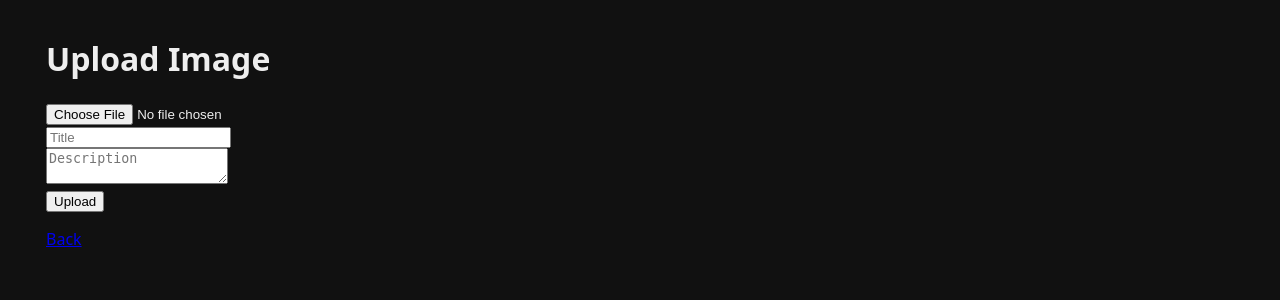
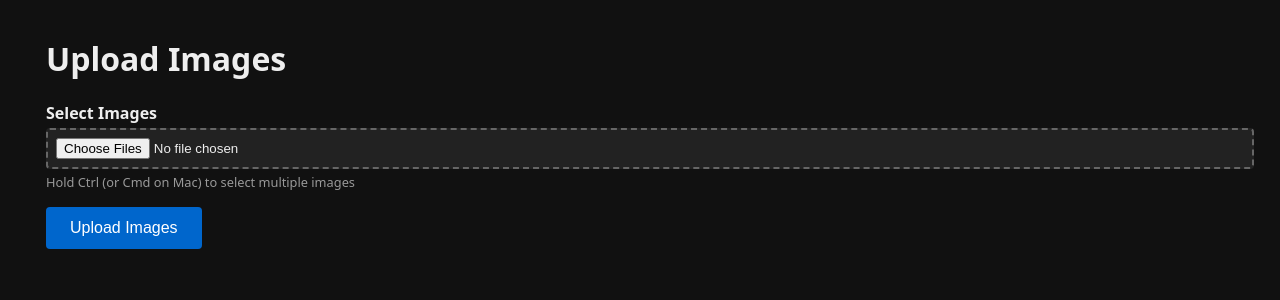
Before and after one commit to ryanlane/epaper-image-frame, a FastAPI app: page /upload in a window 1280 px wide. Shown: the part 89-389 px from the top of the page. Run offline with FastAPI, Linux system fonts and the light colour scheme.

Commit message:
added multi image upload support
fixed some other issues as well

```diff
--- a/app.py
+++ b/app.py
@@ -1,6 +1,7 @@
 import os, random, threading, time
 from datetime import datetime, timezone
-from fastapi import FastAPI, Request, UploadFile, File, Form, Depends
+from typing import List
+from fastapi import FastAPI, Request, UploadFile, File, Form, Depends, HTTPException
 from fastapi.responses import RedirectResponse, JSONResponse
 from fastapi.staticfiles import StaticFiles
 from fastapi.templating import Jinja2Templates
@@ -45,19 +46,60 @@
     return templates.TemplateResponse("upload.html", {"request": request})
 
 @app.post("/upload")
-def upload(file: UploadFile = File(...),
-           title: str = Form(""),
-           description: str = Form(""),
-           db: Session = Depends(get_db)):
+async def upload(request: Request, db: Session = Depends(get_db)):
+    print("Upload endpoint called")
+
+    form = await request.form()
+    print(f"Form keys: {list(form.keys())}")
+
+    # Get title and description
+    title = form.get("title", "")
+    description = form.get("description", "")
+    print(f"Title: '{title}', Description: '{description}'")
+
+    # Get files - FastAPI/Starlette handles multiple files from single input differently
+    files = form.getlist("files")
+    print(f"Received {len(files)} files")
+
     s = db.query(Settings).first()
-    fname, w, h, exif_json = save_upload(file, s.image_root, s.thumb_root)
-    # sort_order = max + 1
-    max_order = db.query(Image).count()
-    img = Image(filename=fname, original_name=file.filename, title=title,
-                description=description, exif_json=exif_json,
-                width=w, height=h, sort_order=max_order+1)
-    db.add(img); db.commit()
+    uploaded_count = 0
+
+    for i, file in enumerate(files):
+        if hasattr(file, 'filename') and file.filename:  # Make sure it's actually a file
+            print(f"Processing file {i+1}: {file.filename}")
+            try:
+                # Use filename as title if no default title provided
+                file_title = title if title.strip() else os.path.splitext(file.filename)[0]
+
+                fname, w, h, exif_json = save_upload(file, s.image_root, s.thumb_root)
+                # sort_order = max + 1
+                max_order = db.query(Image).count()
+                img = Image(filename=fname, original_name=file.filename, title=file_title,
+                            description=description, exif_json=exif_json,
+                            width=w, height=h, sort_order=max_order+1)
+                db.add(img)
+                uploaded_count += 1
+                print(f"Successfully processed: {file.filename}")
+            except Exception as e:
+                print(f"Failed to upload {file.filename}: {e}")
+                import traceback
+                traceback.print_exc()
+                # Continue with other files even if one fails
+                continue
+        else:
+            print(f"Skipping non-file item: {file}")
+
+    db.commit()
+    print(f"Successfully uploaded {uploaded_count} of {len(files)} images")
     return RedirectResponse("/", status_code=303)
+
+# Add a simple test endpoint to see if we can receive any POST data
+@app.post("/upload-test")
+async def upload_test(request: Request):
+    print("Upload test endpoint called")
+    form = await request.form()
+    print(f"Form data: {dict(form)}")
+    return {"received": "ok"}
 
 @app.post("/image/{id}/toggle")
 def toggle_enable(id: int, db: Session = Depends(get_db)):
--- a/static/css/main.css
+++ b/static/css/main.css
@@ -40,19 +40,22 @@
     justify-content: center;
     align-items: center;
     margin-bottom: 1em;
+    background-color: rgba(255, 255, 255, 0.30);
+    border-radius: 10px;
 }
 
 .current-image {
     display: flex;
     flex-direction: column;
     align-items: center;
+    padding: 6px;
 }
 
-.current > img {
-    max-width: 80%;
+.current-image > img {
+    max-width: 100%;
     height: auto;
     border-radius: 10px;
-    margin: 20px;
+
 }
 
 .card {
@@ -80,6 +83,17 @@
     gap: 12px;
 }
 
+.settings-section {
+    background-color: rgba(255, 255, 255, 0.1);
+    padding: 1em;
+    border-radius: 10px;
+    margin-bottom: 1em;
+}
+
+.settings-item {
+    margin-bottom: 0.5em;
+}
+
 /* Mobile styles */
 @media (max-width: 768px) {
     .menu-toggle {
--- a/templates/base.html
+++ b/templates/base.html
@@ -4,8 +4,8 @@
   <meta charset="utf-8">
   <meta name="viewport" content="width=device-width,initial-scale=1">
   <title>{% block title %}E‑Ink Image Frame{% endblock %}</title>
-  <link rel="icon" href="/static/favicon.ico">
-  <link rel="stylesheet" href="/static/css/main.css">
+  <link rel="icon" href="{{ url_for('static', path='favicon.ico') }}">
+  <link rel="stylesheet" href="{{ url_for('static', path='css/main.css') }}">
   {% block head_extra %}{% endblock %}
   <style>
     /* minimal sane defaults if main.css is missing */
--- a/templates/upload.html
+++ b/templates/upload.html
@@ -1,13 +1,111 @@
 {% extends "base.html" %}
-{% block title %}Home • E‑Ink Frame{% endblock %}
+{% block title %}Upload Images • E‑Ink Frame{% endblock %}
 
 {% block content %}
-<h1>Upload Image</h1>
+<h1>Upload Images</h1>
 <form action="/upload" method="post" enctype="multipart/form-data">
-  <div><input type="file" name="file" accept="image/*" required></div>
-  <div><input type="text" name="title" placeholder="Title"></div>
-  <div><textarea name="description" placeholder="Description"></textarea></div>
-  <button>Upload</button>
+  <div>
+    <label>
+      <span>Select Images</span>
+      <input type="file" name="files" accept="image/*" multiple required>
+      <small>Hold Ctrl (or Cmd on Mac) to select multiple images</small>
+    </label>
+  </div>
+  <button type="submit" id="uploadBtn">Upload Images</button>
+  <div id="uploadProgress" style="display: none;">
+    <div>Uploading images...</div>
+    <div id="progressBar" style="width: 100%; background: #333; border-radius: 4px; margin-top: 0.5rem;">
+      <div style="width: 0%; height: 20px; background: #0066cc; border-radius: 4px; transition: width 0.3s;"></div>
+    </div>
+  </div>
 </form>
-<p><a href="/">Back</a></p>
+
+<script>
+document.querySelector('form').addEventListener('submit', function(e) {
+  const fileInput = document.querySelector('input[type="file"]');
+  const files = fileInput.files;
+
+  if (files.length === 0) {
+    alert('Please select at least one image to upload.');
+    e.preventDefault();
+    return;
+  }
+
+  if (files.length > 20) {
+    if (!confirm(`You've selected ${files.length} images. This might take a while. Continue?`)) {
+      e.preventDefault();
+      return;
+    }
+  }
+
+  // Show progress indicator but don't prevent submission
+  document.getElementById('uploadProgress').style.display = 'block';
+  const submitBtn = document.getElementById('uploadBtn');
+  submitBtn.disabled = true;
+  submitBtn.textContent = 'Uploading...';
+
+  // Let the form submit normally
+});
+
+// Show file count when files are selected
+document.querySelector('input[type="file"]').addEventListener('change', function(e) {
+  const count = e.target.files.length;
+  const existing = document.getElementById('fileCount');
+  if (existing) existing.remove();
+
+  if (count > 0) {
+    const div = document.createElement('div');
+    div.id = 'fileCount';
+    div.style.cssText = 'color: #0066cc; font-weight: bold; margin-top: 0.5rem;';
+    div.textContent = `${count} image${count === 1 ? '' : 's'} selected`;
+    e.target.parentNode.appendChild(div);
+  }
+});
+</script>
+
+<style>
+  label {
+    display: block;
+    margin-bottom: 1rem;
+  }
+  label span {
+    display: block;
+    font-weight: bold;
+    margin-bottom: 0.25rem;
+  }
+  input[type="file"] {
+    width: 100%;
+    padding: 0.5rem;
+    border: 2px dashed #666;
+    border-radius: 4px;
+    background: #222;
+    color: #eee;
+  }
+  input[type="text"], textarea {
+    width: 100%;
+    padding: 0.5rem;
+    border: 1px solid #666;
+    border-radius: 4px;
+    background: #222;
+    color: #eee;
+  }
+  small {
+    display: block;
+    color: #999;
+    font-size: 0.8rem;
+    margin-top: 0.25rem;
+  }
+  button {
+    background: #0066cc;
+    color: white;
+    border: none;
+    padding: 0.75rem 1.5rem;
+    border-radius: 4px;
+    cursor: pointer;
+    font-size: 1rem;
+  }
+  button:hover {
+    background: #0052a3;
+  }
+</style>
 {% endblock %}
```
Also changed, not shown: requirements.txt (+7 -0 lines), templates/settings.html (+41 -23 lines), utils/eframe_inky.py (+12 -4 lines).
